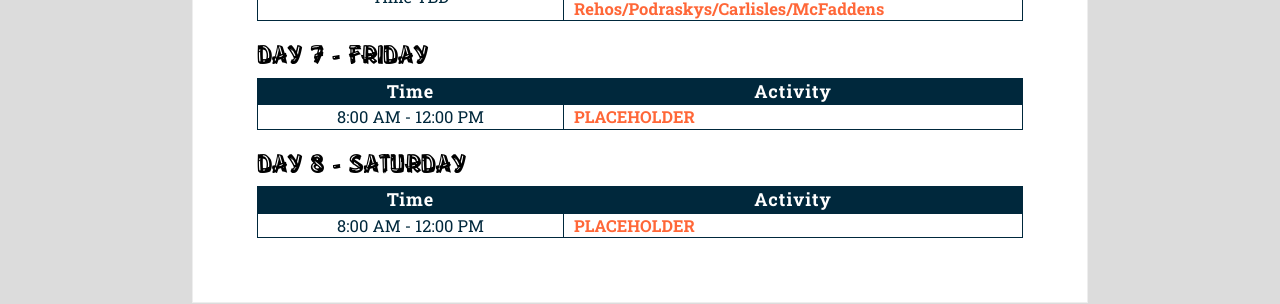
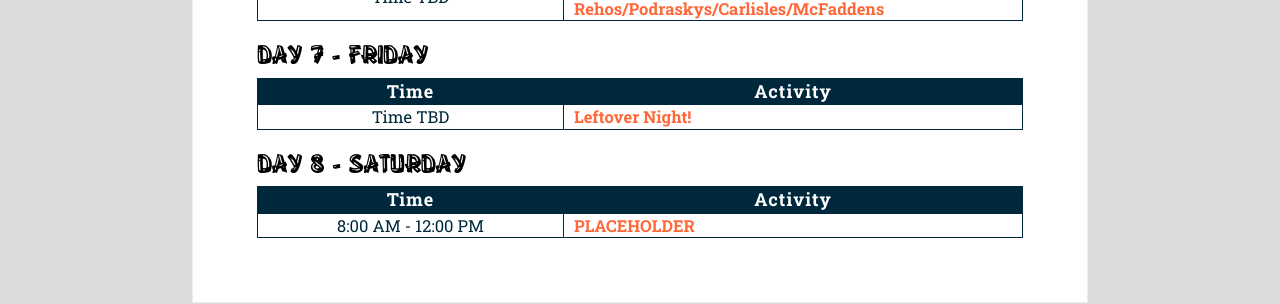
Before and after one commit to xb4r7x/xb4r7x.github.io, a Jekyll site: the page built from _2017_pages/agenda.html, in a window 1280 px wide and 1388 px high. Shown: the part 935-1239 px from the top of the window. Built offline with Jekyll 4.4.1, drawn with Linux system fonts in a browser that asks for light colours; some web fonts are replaced.

Commit message:
Update agendas_7.yml

```diff
--- a/_data/twenty_17/agendas_7.yml
+++ b/_data/twenty_17/agendas_7.yml
@@ -1,5 +1,5 @@
-- time: 8:00 AM - 12:00 PM
-  info: "<b>PLACEHOLDER</b>"
+- time: Time TBD
+  info: "<b>Leftover Night!</b>"
 
 #- time: 12:00 PM - 3:00 PM
 #  info: "<u>Title</u><br><b>Name</b><br><i>Position</i><br><br>Topic"
```
